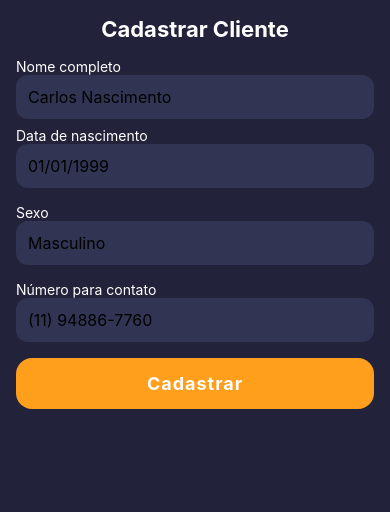
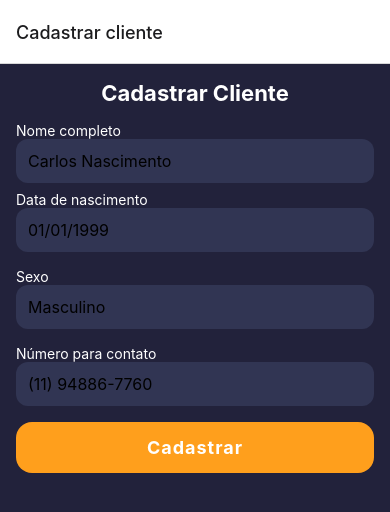
Before and after one commit to crono-hair/crono-hair-app, a React Native app: screen / in a window 390 px wide. Shown: the top 512 px of the page. Built offline with nearby package versions, Linux system fonts and the light colour scheme.

Commit message:
fix types in navigation

```diff
--- /dev/null
+++ b/src/navigation/auth.ts
@@ -0,0 +1,12 @@
+import { IRoute } from '.';
+import LoginScreen from '../screens/Login/LoginScreen';
+
+const AUTH_ROUTES: IRoute[] = [
+  {
+    name: 'Login',
+    options: { headerShown: false },
+    component: LoginScreen,
+  },
+];
+
+export default AUTH_ROUTES;
--- /dev/null
+++ b/src/navigation/customers.ts
@@ -0,0 +1,18 @@
+import { defaultOptions, IRoute } from '.';
+import CreateCustomerScreen from '../screens/Customers/CreateCustomerScreen';
+import ListCustomersScreen from '../screens/Customers/ListCustomersScreen';
+
+const CUSTOMER_ROUTES: IRoute[] = [
+  {
+    name: 'CreateCustomer',
+    options: { ...defaultOptions, headerTitle: 'Cadastrar cliente' },
+    component: CreateCustomerScreen,
+  },
+  {
+    name: 'ListCustomers',
+    options: { ...defaultOptions, headerTitle: 'Clientes' },
+    component: ListCustomersScreen,
+  },
+];
+
+export default CUSTOMER_ROUTES;
--- a/src/navigation/index.tsx
+++ b/src/navigation/index.tsx
@@ -5,10 +5,8 @@ import {
   NativeStackNavigationOptions,
 } from '@react-navigation/native-stack';
 import { NavigationContainer } from '@react-navigation/native';
-
-import LoginScreen from '../screens/Login/LoginScreen';
-import CreateCustomerScreen from '../screens/Customers/CreateCustomerScreen';
-import ListCustomersScreen from '../screens/Customers/ListCustomersScreen';
+import CUSTOMER_ROUTES from './customers';
+import AUTH_ROUTES from './auth';
 
 export type RootStackParamList = {
   Login: undefined;
@@ -21,39 +19,41 @@ export type RootStackParamList = {
   };
 };
 
-const defaultOptions: NativeStackNavigationOptions = {
-  headerShown: false,
+export interface IRoute {
+  name: keyof RootStackParamList;
+  options: NativeStackNavigationOptions;
+  component: React.FC;
+}
+
+export const defaultOptions: NativeStackNavigationOptions = {
+  headerShown: true,
+  headerShadowVisible: false,
 };
 
-const Stack = createNativeStackNavigator<RootStackParamList>();
+const { Screen, Navigator } = createNativeStackNavigator<RootStackParamList>();
 
 const Routes: React.FC = () => {
   const isAuthenticated = true;
 
   return (
     <NavigationContainer>
-      <Stack.Navigator>
-        {isAuthenticated ? (
-          <>
-            <Stack.Screen
-              name="CreateCustomer"
-              options={defaultOptions}
-              component={CreateCustomerScreen}
-            />
-            <Stack.Screen
-              name="ListCustomers"
-              options={defaultOptions}
-              component={ListCustomersScreen}
-            />
-          </>
-        ) : (
-          <Stack.Screen
-            name="Login"
-            options={defaultOptions}
-            component={LoginScreen}
-          />
-        )}
-      </Stack.Navigator>
+      <Navigator>
+        {isAuthenticated
+          ? [...CUSTOMER_ROUTES].map(route => (
+              <Screen
+                name={route.name}
+                options={route.options}
+                component={route.component}
+              />
+            ))
+          : [...AUTH_ROUTES].map(route => (
+              <Screen
+                name={route.name}
+                options={route.options}
+                component={route.component}
+              />
+            ))}
+      </Navigator>
     </NavigationContainer>
   );
 };
```
